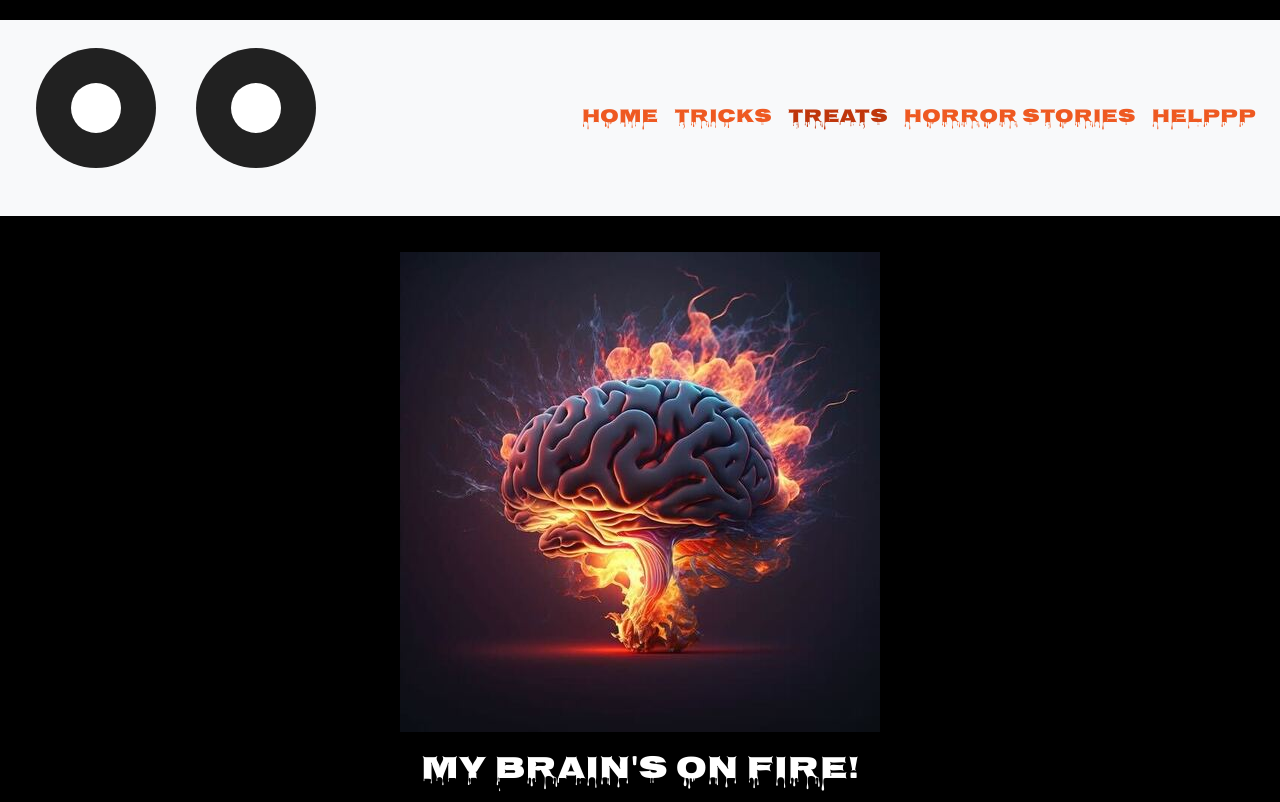
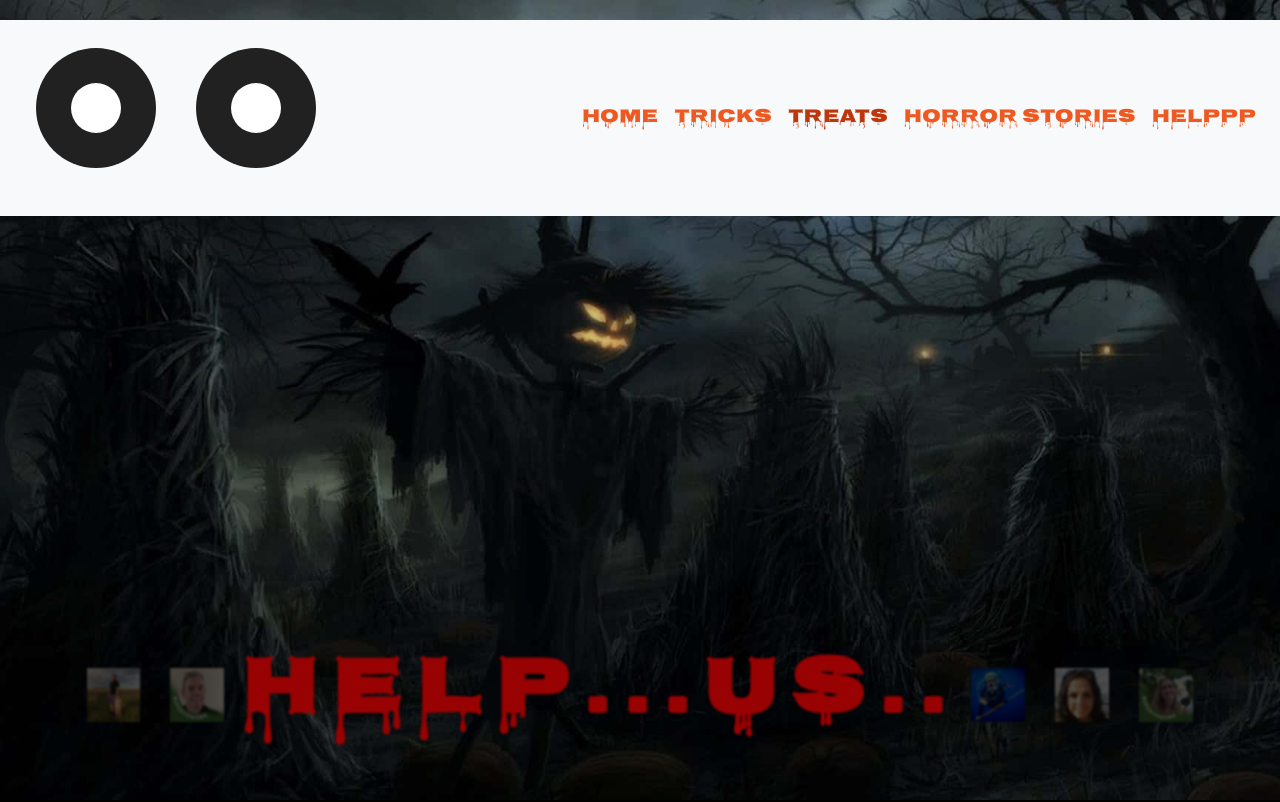
Before and after one commit to andyk8872/luckynumber13, a plain HTML site: page helpppp.html in a window 1280 px wide. Shown: the top 802 px of the page. Drawn offline with nearby package versions, Linux system fonts and the light colour scheme.

Commit message:
Feat: add background with moving images/text

```diff
--- a/assets/stylehelppp.css
+++ b/assets/stylehelppp.css
@@ -1,123 +1,39 @@
-/* body{
-  margin: 0;
+
+ul:not(.reasons li, .reasons, .nav-item, .navbar-nav, .bg-light, .helpLinks li, .helpLinks){
+  margin-top: 50vh;
   padding: 0;
-  font-family: 'Nosifer', cursive;
+  /* display: flex; */
+  flex-direction: row-reverse;
   justify-content: center;
   align-items: center;
-  height: 100vh;
-  position: relative;
+}
+
+ul li:not(.reasons li, .nav-item, .navbar-nav, .bg-light, .helpLinks li){
+  list-style: none;
+  color: #980202;
+  font-size: 5em;
+  font-weight: bold;
+  letter-spacing: 10px;
+  filter: blur(1px);
+  transition: 4s;
+  display: inline-block;
+}
+
+
+
+li:not(.reasons li, .nav-item, .navbar-nav, .bg-light, .enterButtonHel, .helpLinks li):hover,
+li:not(.reasons li, .nav-item, .navbar-nav, .bg-light, .helpLinks li):hover~li{
+  transform: rotate(180deg)translateX(-200px);
+  transition: 2s;
+  filter: blur(20px);
+  opacity: 0;
 }
 
 .imageContainer{
   margin-top: 70vh;
 }
 
-#navbarNav{
-  overflow: hidden;
-  background: #fff;
-  margin-top: -1vh;
-}
-
-.navbar-nav{
-  display: flex;
-  justify-content: space-evenly;
-}
-
-.nav-item{
-  color: #000;
-  text-align: center;
-  list-style-type: none;
-}
-
-
-.brainContainer, .ghostbusterContainer, .darknessIntoLightContainer{
-  display: flex;
-  justify-content: center;
-  align-items: center;
-  min-height: 100vh;
-  background-color: black;
-}
- .brainWrapper, .ghostbusterWrapper, .darknessIntoLightWrapper{
-  margin: 15vh auto;
-  width: 70%;
-}
-
-.text-box{
-  color: white;
-}
-
-.ghostbusterWrapper img{
-  height: 50vh;
-  width: 70%;
-}
-
-.enterButtonHelp button{
-  visibility: hidden;
-  background-color: #000;
-  color: black;
-  overflow: hidden;
-}
-
-
-.footer-images {
-  display: flex;
-  justify-content: center;
-  align-items: center;
-}
-
-.footer-images a {
-  display: inline-block;
-  margin: 10px;
-}
-
-.footer-images img {
-  width: 50px;
-  height: 50px;
-  border-radius: 50%;
-}
-
-.footer-container{
-  display:flex;
-  justify-content: center;
-  align-items: center;
-  flex-direction: column;
-}
-
-.flex-wrapper {
-  display: flex;
-  min-height: 100vh;
-  flex-direction: column;
-  justify-content: space-between;
-}
-h2{
-  text-align: center;
-}
-
-.brainWrapper img, .ghostbusterWrapper img, .darknessIntoLightWrapper img{
-  margin-right: 2vw;
-}
-
-ul img{
-  height: 10vh;
-  padding: 1vw;
-  filter: brightness(30%);
-}
-
-.flex-wrapper {
-  display: flex;
-  min-height: 100vh;
-  flex-direction: column;
-  justify-content: space-between;
-}
-h2{
-  text-align: center;
-}
-
-.brainWrapper img, .ghostbusterWrapper img, .darknessIntoLightWrapper img{
-  margin-right: 2vw;
-}
-
-ul img{
+ul img:not(.ghostbusterWrapper img, .footer-images img, .darknessIntoLightWrapper img, .brainWrapper img){
   height: 10vh;
   padding: 1vw;
   filter: brightness(30%);
@@ -125,14 +41,30 @@ ul img{
 
 .reasons{
   list-style-type: none;
-} */
+}
 
 
 body {
   background: #000;
   color: white;
   text-align: center;
-  display: flex
+  display: flex;
+   margin: 0;
+  padding: 0;
+
+
+
+ justify-content: center;
+
+font-family: 'Nosifer', cursive;
+
+  height: 100vh;
+
+  background-image: url(/assets/images/halloween-images/aesthetic-creepy-halloween-background-1920-x-1080-t4ujca96rjeyfmpn.jpg);
+  background-size: cover;
+  background-repeat: no-repeat;
+
+  position: relative;
 }
 
 .flex-wrapper {
@@ -311,6 +243,7 @@ h2 {
 
 .brainWrapper img {
   padding-bottom: 20px;
+  margin-top: 30vh;
 }
 
 .text-box{
--- a/helpppp.html
+++ b/helpppp.html
@@ -55,6 +55,25 @@
 
       </nav>
     </header>
+
+    <ul id="movingText">
+        <li class="movingText">
+        <img src="/assets/images/john.png" alt="John"></li>
+        <li><img src="/assets/images/andrew.jpeg" alt="John"></li>
+        <li>H</li>
+        <li>E</li>
+        <li>L</li>
+        <li>P</li>
+        <li>.</li>
+        <li>.</li>
+        <li>.</li>
+        <li>U</li>
+        <li>S</li>
+        <li>.</li>
+        <li>.</li>
+        <li><img src="/assets/images/kim.jpg" alt="Kim"></li>
+        <li><img src="/assets/images/viola.jpeg" alt="John"></li>
+        <li><img src="/assets/images/kelly.jpeg" alt="Kelly"></li>
 
         <div class="brainContainer">
             <div class="brainWrapper">
```
